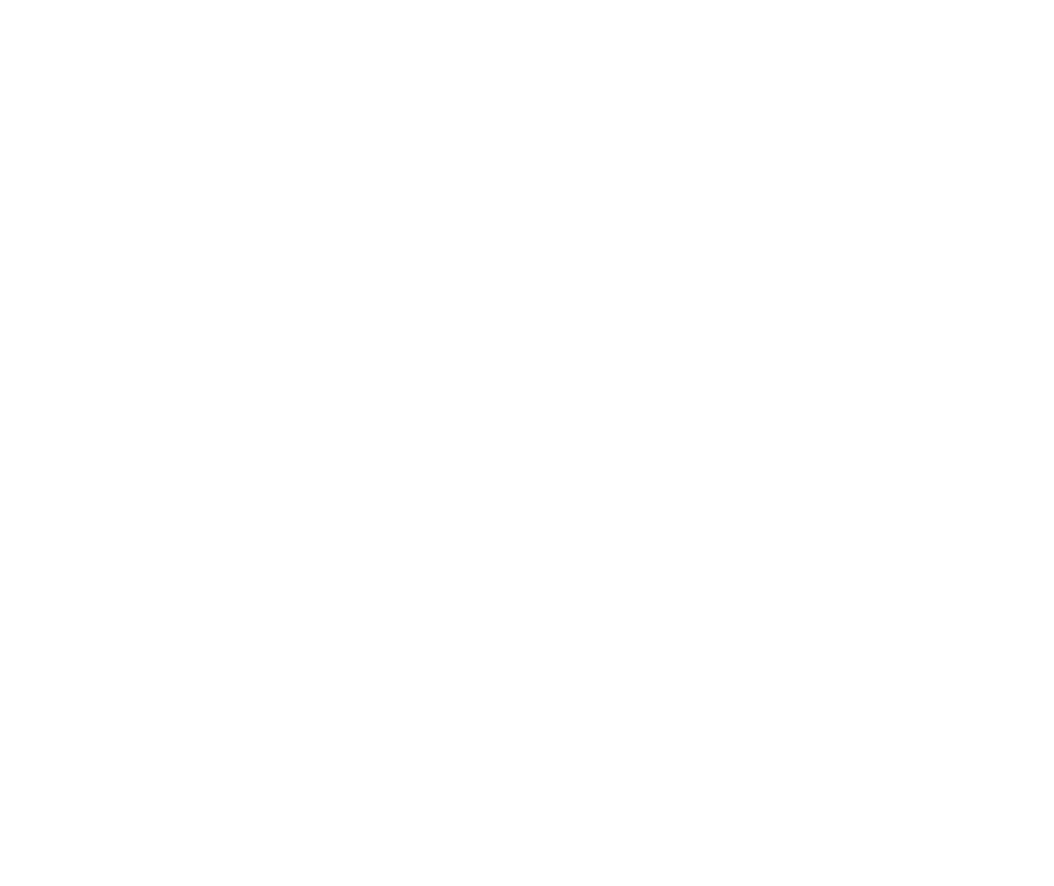
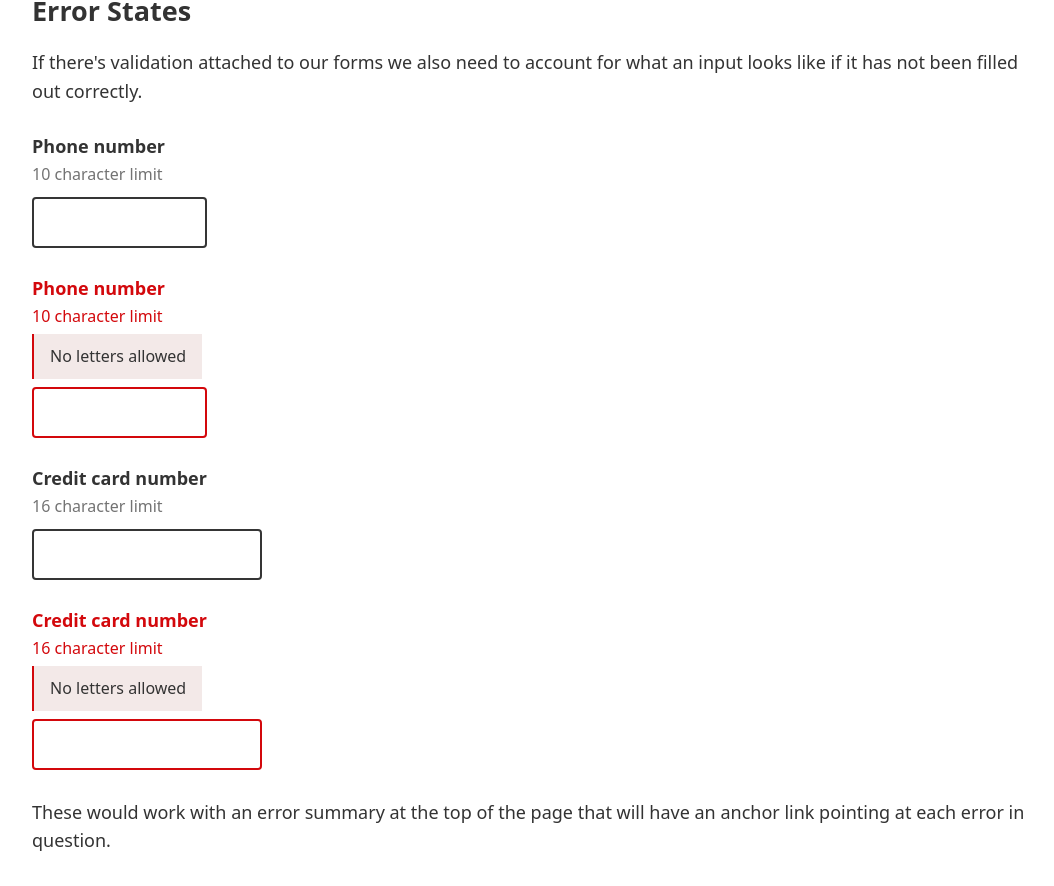
Before and after one commit to nmakuch/sandbox, a Next.js app: page /inputs in a window 1280 px wide. Shown: the part 1552-2438 px from the top of the page, without its empty margins (108-1162 px from the left). Before the commit the page ends 1445 px from the top, so only its background shows below. Built offline with nearby package versions, Linux system fonts and the light colour scheme.

Commit message:
input focus styles

```diff
--- a/pages/inputs.js
+++ b/pages/inputs.js
@@ -29,23 +29,33 @@
                         <h2>Text Inputs</h2>
                         <p>Use fixed width inputs for content that has a specific, known length. For example a postal code has 6 characters so the input field should look 6 characters in size, a telephone number has 10 characters and should look 10 characters in size. We can set this width using the size attribute of the input field (size="50" would be 50 characters).</p>
 
+                        <div className={styles.formGroup}>
                             <label className={styles.label}>Postal code</label>
                             <p className={styles.hint}>6 character input</p>
                             <input size="6" maxLength="6" className={styles.input} />
+                        </div>
 
+                        <div className={styles.formGroup}>
                             <label className={styles.label}>Phone number</label>
                             <p className={styles.hint}>10 character input</p>
                             <input size="10" maxLength="10" className={styles.input} />
+                        </div>
 
+                        <div className={styles.formGroup}>
                             <label className={styles.label}>First name</label>
                             <p className={styles.hint}>50 character input</p>
                             <input size="50" maxLength="50" className={styles.input} />
+                        </div>
 
                         <p>If we don't know the character count for an input, we should determine a default width. Some design systems set this to 100% of the container they're in.</p>
 
+                        <div className={styles.formGroup}>
                             <label className={styles.label}>Unknown</label>
                             <p className={styles.hint}>Unknown character count</p>
                             <input size="51" maxLength="50" className={styles.inputFull} />
+                        </div>
+
+                        <p>We could decide on another percentage value if we want, I'm not sure what the best route to go is.</p>
                     </section>
 
                     <section className={styles.InputsSection}>
@@ -57,6 +67,39 @@
                         <input size="20" maxLength="20" className={styles.input} disabled />
                     </section>
 
+                    <section className={styles.InputsSection}>
+                        <h2>Error States</h2>
+                        <p>If there's validation attached to our forms we also need to account for what an input looks like if it has not been filled out correctly.</p>
+
+                        <div className={styles.formGroup}>
+                            <label className={styles.label}>Phone number</label>
+                            <p className={styles.hint}>10 character limit</p>
+                            <input size="10" maxLength="10" className={styles.input} />
+                        </div>
+
+                        <div className={styles.formGroup}>
+                            <label className={styles.labelError}>Phone number</label>
+                            <p className={styles.hintError}>10 character limit</p>
+                            <p className={styles.errorMessage}>No letters allowed</p>
+                            <input size="10" maxLength="10" className={styles.inputError} />
+                        </div>
+
+                        <div className={styles.formGroup}>
+                            <label className={styles.label}>Credit card number</label>
+                            <p className={styles.hint}>16 character limit</p>
+                            <input size="16" maxLength="16" className={styles.input} />
+                        </div>
+
+                        <div className={styles.formGroup}>
+                            <label className={styles.labelError}>Credit card number</label>
+                            <p className={styles.hintError}>16 character limit</p>
+                            <p className={styles.errorMessage}>No letters allowed</p>
+                            <input size="16" maxLength="16" className={styles.inputError} />
+                        </div>
+
+                        <p>These would work with an error summary at the top of the page that will have an anchor link pointing at each error in question.</p>
+                    </section>
+
                 </div>
             </main>
 
--- a/styles/Inputs.module.css
+++ b/styles/Inputs.module.css
@@ -12,7 +12,7 @@
 }
 
 .InputsSection {
-  margin-bottom: 54px;
+  margin-bottom: 64px;
 }
 
 .InputsSection .hint {
@@ -31,9 +31,23 @@
   width: 500px;
 }
 
+.InputsSection .formGroup:focus-within {
+  color: #303fc3;
+}
+
+.InputsSection .formGroup:focus-within .hint {
+  color: #303fc3;
+}
+
+.input:focus {
+  border-color: #303fc3;
+  box-shadow: 0 0 0 2.5px #303fc3;
+  outline: none;
+}
+
 .input {
   display: block;
-  padding: 10px 16px;
+  padding: 12px 16px;
   width: auto;
   max-width: 100%;
   height: auto;
@@ -47,6 +61,7 @@
   background-image: none;
   border: 2px solid #353535;
   border-radius: 4px;
+  transition: box-shadow 0.15s ease-in-out, border 0.15s ease-in-out;
 }
 
 .input:disabled {
@@ -71,6 +86,77 @@
   background-image: none;
   border: 2px solid #353535;
   border-radius: 4px;
+  transition: box-shadow 0.15s ease-in-out, border 0.15s ease-in-out;
+}
+
+.inputFull:focus {
+  border-color: #303fc3;
+  box-shadow: 0 0 0 2.5px #303fc3;
+  outline: none;
+}
+
+.labelError {
+  color: #d3080c;
+  display: block;
+  font-size: 18px;
+  line-height: 1.4;
+  font-weight: 700;
+  margin-bottom: 4px;
+  width: 500px;
+}
+
+.inputError {
+  display: block;
+  padding: 12px 16px;
+  width: auto;
+  max-width: 100%;
+  height: auto;
+  min-height: 37px;
+  font-family: inherit;
+  font-size: 16px;
+  line-height: 1.4375;
+  margin-bottom: 28px;
+  margin-top: 8px;
+  color: #262626;
+  background-color: #ffffff;
+  background-image: none;
+  border: 2px solid #d3080c;
+  border-radius: 4px;
+  transition: box-shadow 0.15s ease-in-out, border 0.15s ease-in-out;
+}
+
+.InputsSection .formGroup:focus-within .labelError,
+.InputsSection .formGroup:focus-within .hintError {
+  color: #303fc3;
+}
+
+.InputsSection .formGroup:focus-within .errorMessage {
+  color: #353535;
+  background-color: #d4e6f2;
+  border-left: 2px #303fc3 solid;
+}
+
+.inputError:focus {
+  border-color: #303fc3;
+  box-shadow: 0 0 0 2.5px #303fc3;
+  outline: none;
+}
+
+.errorMessage {
+  display: inline-block;
+  background-color: #f3e9e8;
+  width: auto;
+  font-size: 16px;
+  border-left: 2px #d3080c solid;
+  padding: 8px 16px;
+  margin: 0;
+}
+
+.InputsSection .hintError {
+  font-size: 16px;
+  margin: 0 0 6px 0;
+  line-height: 1.4;
+  color: #d3080c;
 }
 
 @media only screen and (max-width: 1250px) {
```
Lines whose indentation alone changed are shown as unchanged.
